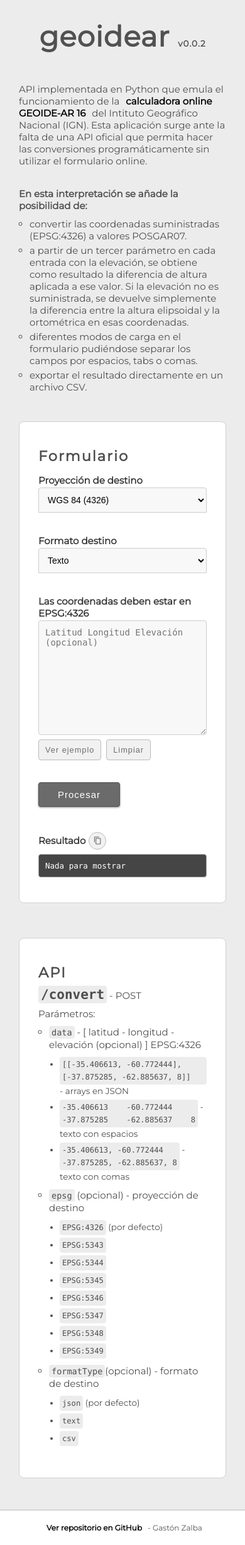
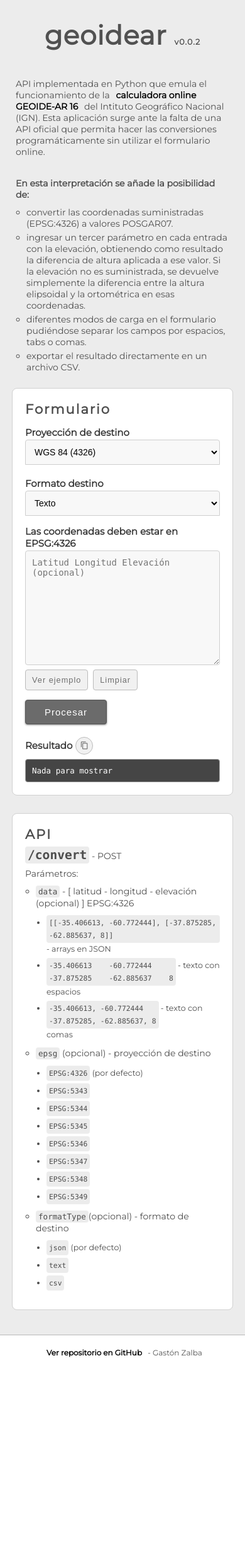
Before and after one commit to GastonZalba/geoidear, a Flask app: page / in a window 390 px wide. Shown: the whole page at 63% size. After the commit the page ends 2155 px from the top, so only its background shows below. Run offline with Flask 2, Linux system fonts and the light colour scheme; some web fonts are replaced.

Commit message:
Ajustes de estilo y readme

```diff
--- a/static/style.css
+++ b/static/style.css
@@ -335,7 +335,6 @@
     color: #fff;
     border: 1px solid rgb(165 165 165);
     font-family: Consolas,"Courier New",monospace;
-    white-space: pre-wrap;
 }
 
 #results.error {
@@ -421,7 +420,9 @@
 }
 
 @media only screen and (max-width: 959px) {
-
+    #content {
+        padding: 15px;
+    }
     form .entry .three,
     form .entry .two {
         width: 100%;
@@ -430,7 +431,26 @@
 
     form .entry .three:not(:first-child),
     form .entry .two:not(:first-child){
-        margin: 35px 0 0;
+        margin: 20px 0 0;
     }
 
 }
+
+@media only screen and (max-width:768px) {
+    body {
+        font-size: 14px;
+    }
+    .intro{
+        padding: 0 10px;
+    }
+    .box {
+        padding: 20px 20px;
+        margin: 0px 0px 20px;
+    }
+    form .entry {
+        margin: 15px 0;
+    }
+    section {
+        padding: 4px;
+    }
+}
--- a/templates/index.html
+++ b/templates/index.html
@@ -36,10 +36,9 @@
                 <p><b>En esta interpretación se añade la posibilidad de:</b></p>
                 <ul>
                     <li>convertir las coordenadas suministradas (EPSG:4326) a valores POSGAR07.</li>
-                    <li>a partir de un tercer parámetro en cada entrada con la elevación, se obtiene como resultado la
+                    <li>ingresar un tercer parámetro en cada entrada con la elevación, obtienendo como resultado la
                         diferencia de altura aplicada a ese valor. Si la elevación no es suministrada, se devuelve
-                        simplemente
-                        la diferencia entre la altura elipsoidal y la ortométrica en esas coordenadas.</li>
+                        simplemente la diferencia entre la altura elipsoidal y la ortométrica en esas coordenadas.</li>
                     <li>diferentes modos de carga en el formulario pudiéndose separar los campos por espacios, tabs o
                         comas.</li>
                     <li>exportar el resultado directamente en un archivo CSV.</li>
```
Also changed, not shown: README.md.
